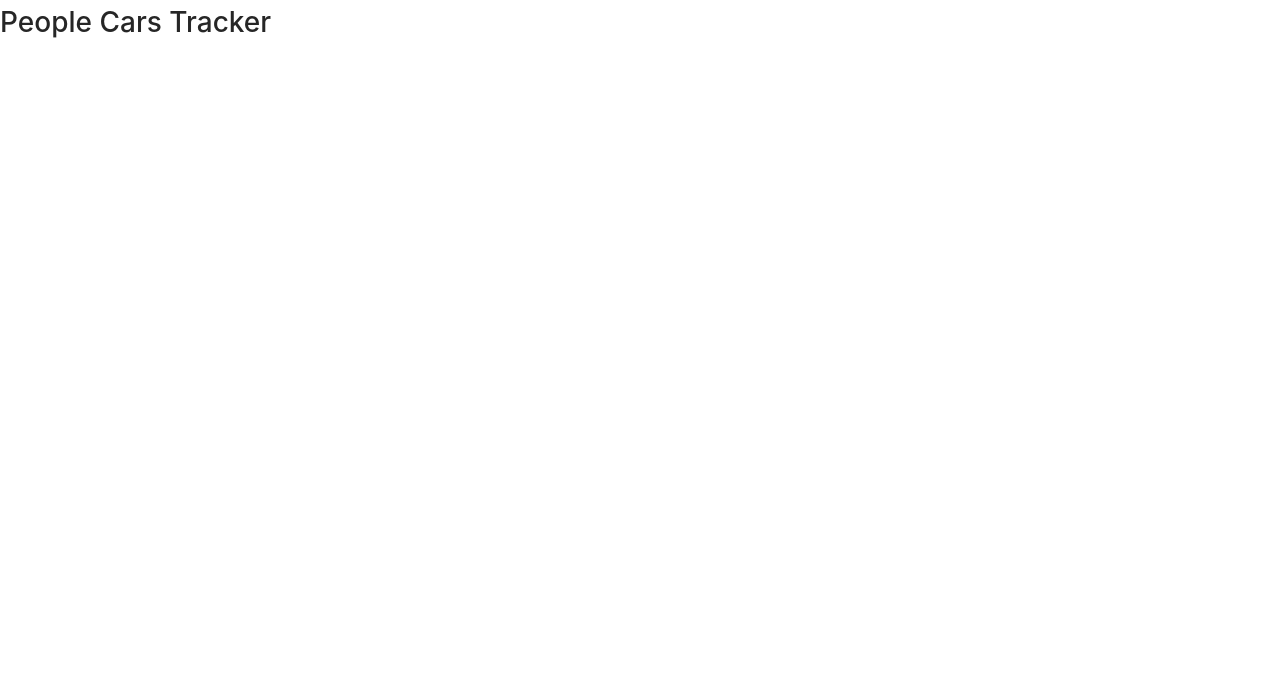
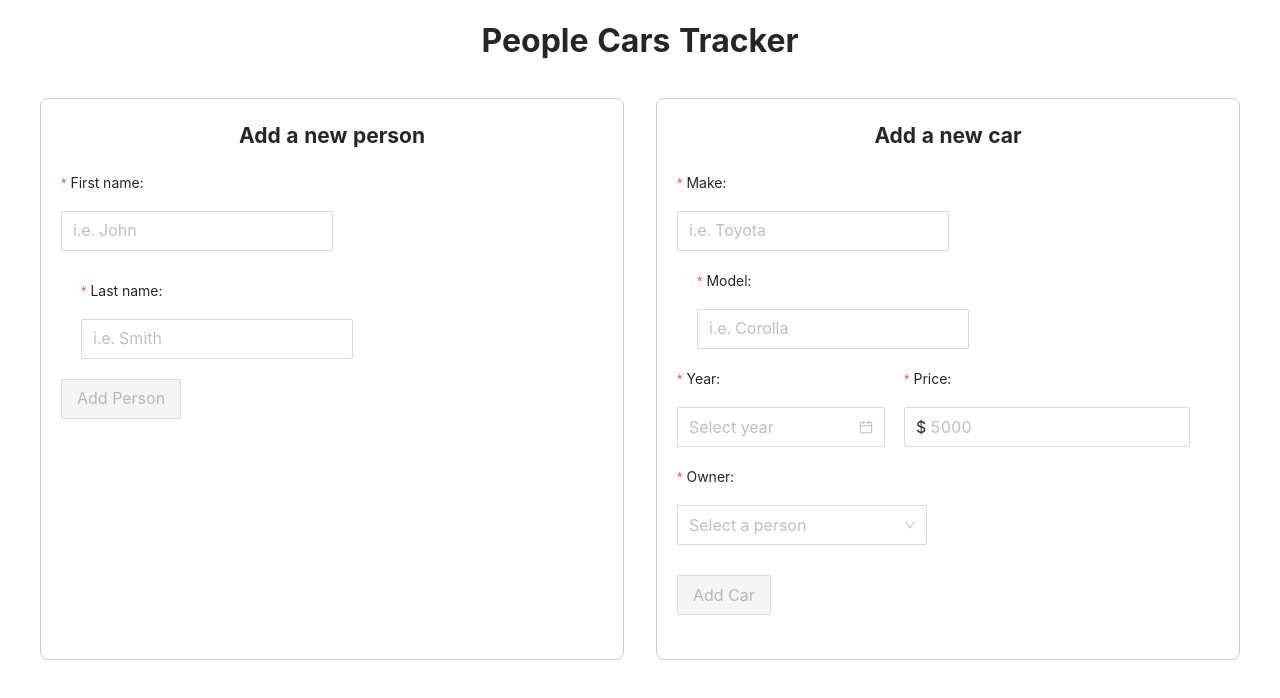
Before and after one commit to jharteaga/People-Cars-Tracker, a React (Create React App) app in the folder client/: page / in a window 1280 px wide. Shown: the top 698 px of the page. Built offline with nearby package versions, Linux system fonts and the light colour scheme.

Commit message:
feat: add forms container as layout component

```diff
--- a/client/src/App.js
+++ b/client/src/App.js
@@ -1,16 +1,35 @@
 import './App.css'
 
 import { ApolloClient, ApolloProvider, InMemoryCache } from '@apollo/client'
+import FormsContainer from './components/layout/FormsContainer'
 
 const client = new ApolloClient({
   uri: 'http://localhost:4000/graphql',
   cache: new InMemoryCache()
 })
 
+const styles = {
+  container: {
+    width: '100%',
+    maxWidth: '1200px',
+    margin: '0 auto',
+    marginTop: '1rem',
+    display: 'flex',
+    flexDirection: 'column',
+    alignItems: 'center'
+  },
+  title: {
+    fontSize: '2rem',
+    fontWeight: 'bold',
+    marginBottom: '2rem'
+  }
+}
+
 const App = () => (
   <ApolloProvider client={client}>
-    <div>
-      <h1>People Cars Tracker</h1>
+    <div style={styles.container}>
+      <h1 style={styles.title}>People Cars Tracker</h1>
+      <FormsContainer />
     </div>
   </ApolloProvider>
 )
--- a/client/src/components/forms/AddCar.jsx
+++ b/client/src/components/forms/AddCar.jsx
@@ -3,7 +3,7 @@ import { Button, DatePicker, Form, Input, Select } from 'antd'
 
 const { Option } = Select
 
-const AddCar = () => {
+const AddCar = ({ style }) => {
   const [form] = Form.useForm()
   const [, forcedUpdate] = useState()
 
@@ -12,8 +12,8 @@ const AddCar = () => {
   }, [])
 
   return (
-    <>
-      <h2>Add a new car</h2>
+    <div style={style}>
+      <h2 style={{ fontWeight: 'bold' }}>Add a new car</h2>
       <Form form={form} name="add-car-form" size="large" layout="vertical">
         <Input.Group compact>
           <Form.Item
@@ -91,7 +91,7 @@ const AddCar = () => {
           )}
         </Form.Item>
       </Form>
-    </>
+    </div>
   )
 }
 
--- a/client/src/components/forms/AddPerson.jsx
+++ b/client/src/components/forms/AddPerson.jsx
@@ -1,7 +1,7 @@
 import { useEffect, useState } from 'react'
 import { Button, Form, Input } from 'antd'
 
-const AddPerson = () => {
+const AddPerson = ({ style }) => {
   const [form] = Form.useForm()
   const [, forcedUpdate] = useState()
 
@@ -10,8 +10,8 @@ const AddPerson = () => {
   }, [])
 
   return (
-    <>
-      <h2>Add a new person</h2>
+    <div style={style}>
+      <h2 style={{ fontWeight: 'bold' }}>Add a new person</h2>
       <Form form={form} name="add-person-form" size="large" layout="vertical">
         <Input.Group compact>
           <Form.Item
@@ -49,7 +49,7 @@ const AddPerson = () => {
           )}
         </Form.Item>
       </Form>
-    </>
+    </div>
   )
 }
 
--- /dev/null
+++ b/client/src/components/layout/FormsContainer.jsx
@@ -0,0 +1,32 @@
+import AddCar from '../forms/AddCar'
+import AddPerson from '../forms/AddPerson'
+
+const getStyles = () => ({
+  container: {
+    display: 'grid',
+    gridTemplateColumns: 'repeat(2, 1fr)',
+    gridGap: '2rem'
+  },
+  formContainer: {
+    border: '1px solid #ccc',
+    padding: '20px',
+    borderRadius: '8px',
+    display: 'flex',
+    flexDirection: 'column',
+    alignItems: 'center'
+  }
+})
+
+const FormsContainer = () => {
+  const styles = getStyles()
+  return (
+    <>
+      <div style={styles.container}>
+        <AddPerson style={styles.formContainer} />
+        <AddCar style={styles.formContainer} />
+      </div>
+    </>
+  )
+}
+
+export default FormsContainer
```
